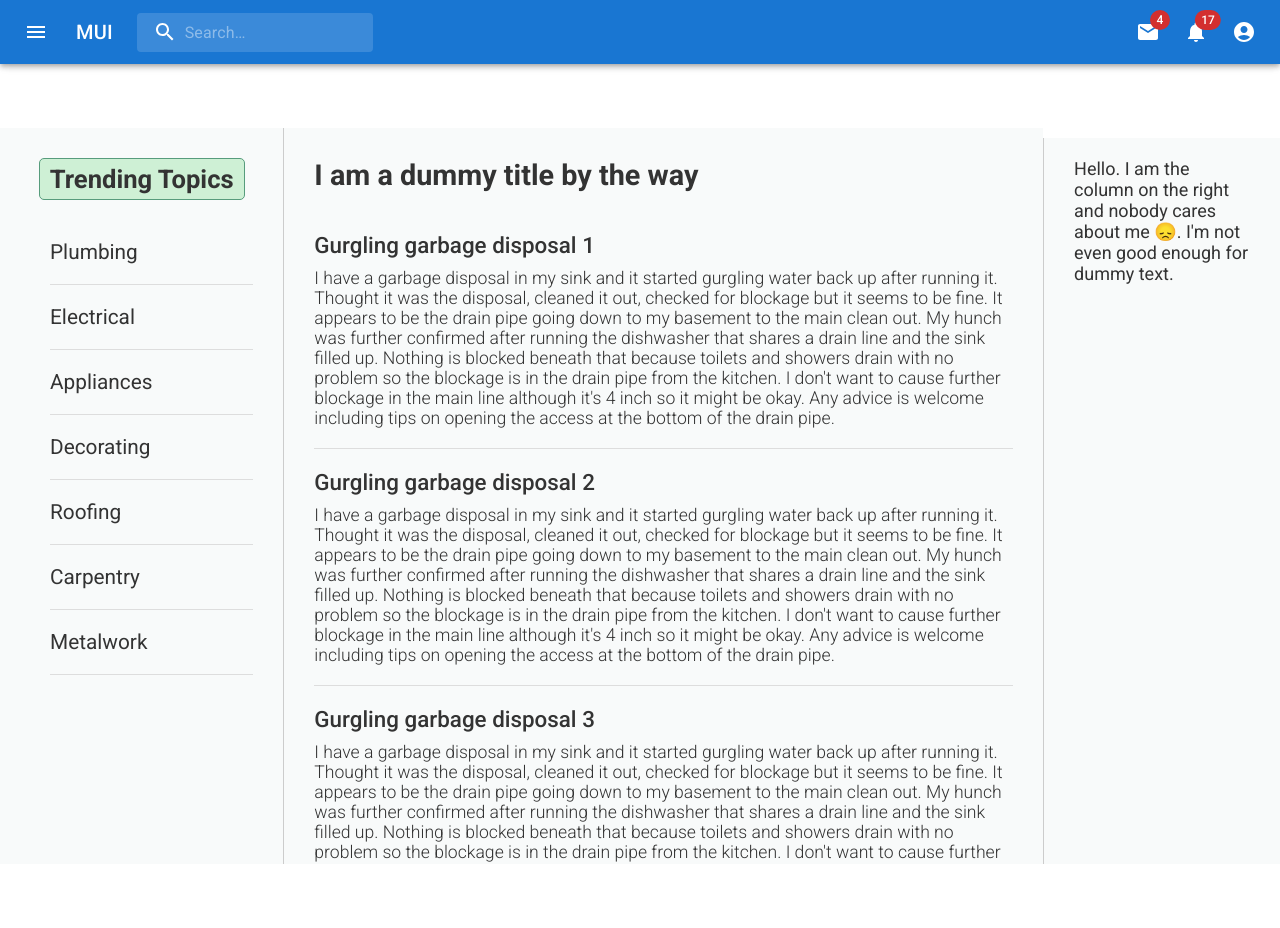
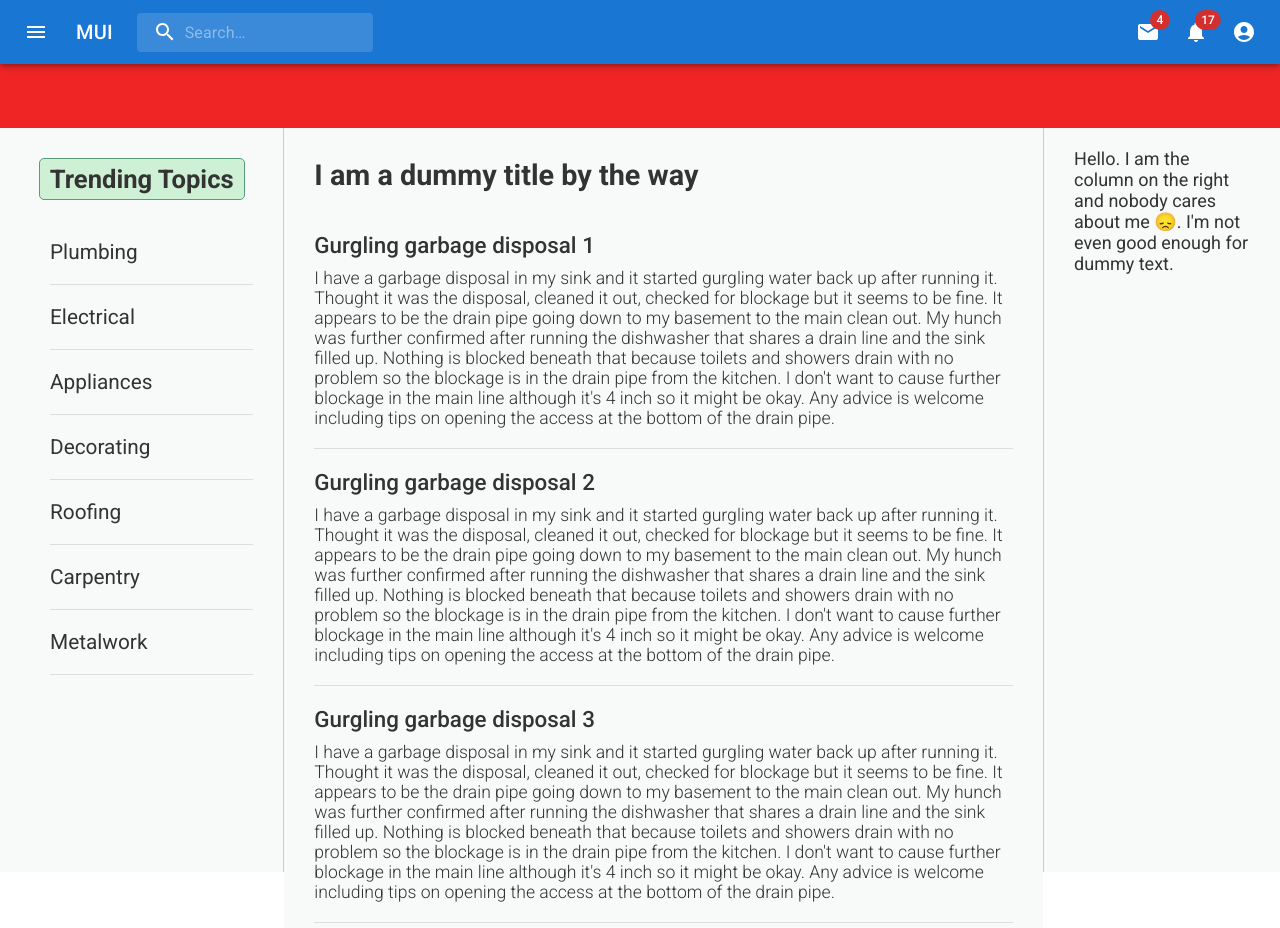
Before and after one commit to FixItDevs/fix-it, a React (Vite) app in the folder frontend/: page / in a window 1280 px wide. Before the commit the page ends 864 px from the top, so only its background shows below. Built offline with nearby package versions, Linux system fonts and the light colour scheme.

Commit message:
Replaced top padding with an app-wide spacer to stop scrolls from going behind the navbar.

```diff
--- a/frontend/src/App.css
+++ b/frontend/src/App.css
@@ -1,3 +1,5 @@
-/* .app {
-  overflow: hidden;
-} */
+.navbar-spacer {
+  height: 64px;
+  /* should nevcer be seen, 👇🏻 hence the super obvious colour */
+  background-color: rgb(239, 37, 37);
+}
--- a/frontend/src/App.tsx
+++ b/frontend/src/App.tsx
@@ -9,6 +9,7 @@ function App() {
       {/* <div className="app"> */}
 
       <Navbar />
+      <div className="navbar-spacer"></div>
       <Routes>
         <Route path="/" element={<FeedPage />} />
       </Routes>
--- a/frontend/src/components/SignUpBenefits/SignUpBenefits.css
+++ b/frontend/src/components/SignUpBenefits/SignUpBenefits.css
@@ -2,8 +2,6 @@
   display: flex;
   min-height: 93vh;
   background-color: var(--primary-background);
-  /* background-color: #555; */
   padding: 20px 30px;
   border-left: 1px solid #ccc;
-  margin: 10px auto;
 }
--- a/frontend/src/pages/FeedPage/FeedPage.css
+++ b/frontend/src/pages/FeedPage/FeedPage.css
@@ -3,7 +3,6 @@
 }
 
 .category-selector-wrapper {
-  padding-top: var(--nav-height);
   flex: 1 1 300px;
   height: 100vh;
   overflow-y: scroll;
@@ -16,7 +15,6 @@
 }
 
 .feed-column-wrapper {
-  padding-top: var(--nav-height);
   flex: 3 3 900px;
   height: 100vh;
   overflow-y: scroll;
@@ -29,7 +27,6 @@
 }
 
 .signup-benefits-wrapper {
-  padding-top: var(--nav-height);
   flex: 1 1 250px;
   height: 100vh;
   overflow-y: scroll;
```
